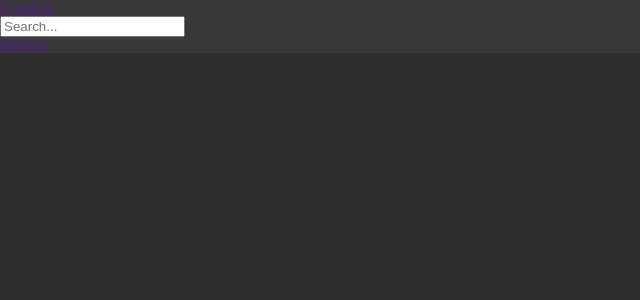
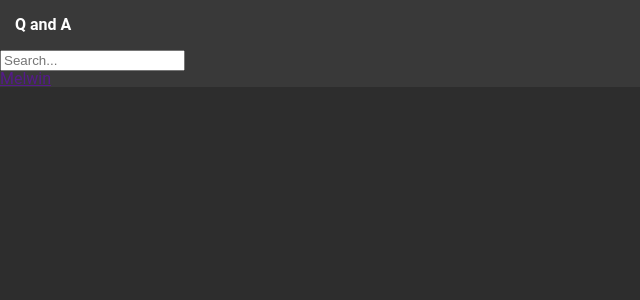
Before and after one commit to mel2312/Cmpt353_finalProject, a React (Create React App) app in the folder final-project/: page / in a window 1280 px wide. Shown: the top 300 px of the page, without its empty margins (0-640 px from the left). Built offline with nearby package versions, Linux system fonts and the light colour scheme.

Commit message:
header icon is working not able to put search and profile in right place

```diff
--- a/final-project/src/App.js
+++ b/final-project/src/App.js
@@ -3,9 +3,11 @@ import styled, { createGlobalStyle } from 'styled-components';
 import Header from './Header';
 
 const GlobalStyles = createGlobalStyle`
+  @import url('https://fonts.googleapis.com/css2?family=Arima:wght@100..700&family=Roboto:ital,wght@0,100..900;1,100..900&display=swap');
   body {
     background: #2d2d2d;
     color: #fff;
+    font-family: Roboto, sans-serif;
   }
 `;
 function App() {
--- a/final-project/src/Header.js
+++ b/final-project/src/Header.js
@@ -3,10 +3,26 @@ import styled from "styled-components";
 
 const StyledHeader = styled.header`
 background-color : #393939;
+box-shadow : 0 3px 3px rgba(0,0,0,.2)
+display: grid;
+grid-template-columns: 200px 4fr 200px;
 `;
+
+const LogoLink = styled.a`
+color: #fff;
+text-decoration: none;
+display : inline-block;
+height: 50px;
+line-height: 50px;
+padding: 0 15px;
+b{
+    font-weight: bold;
+}
+`;
+
 function Header(){
     return(<StyledHeader>
-        <a href ="" className="logo">Q and A</a>
+        <LogoLink href ="" className="logo"><b>Q and A</b></LogoLink>
         <form action="" className="search">
           <input type="text" placeholder="Search..."/>
         </form>
```
